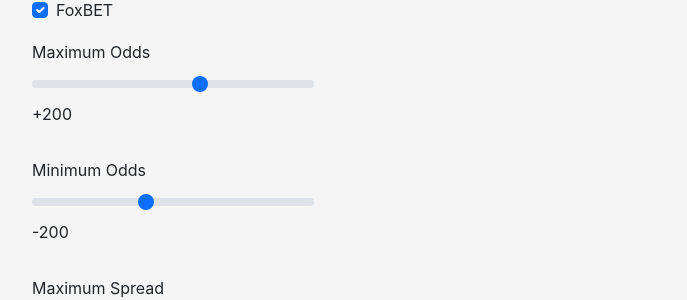
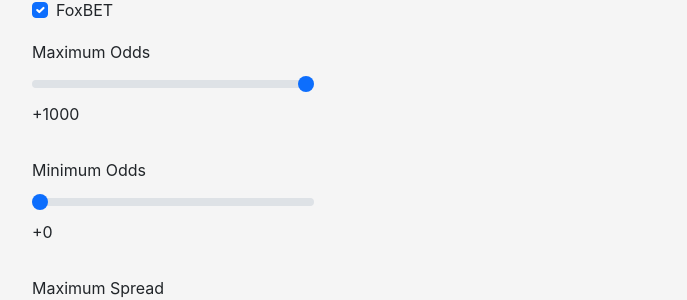
Before and after one commit to jbloxsome/odds-matcher, a React (Create React App) app in the folder frontend/: page / in a window 1280 px wide. Shown: the part 510-810 px from the top of the page, without its empty margins (8-695 px from the left). Built offline with nearby package versions, Linux system fonts and the light colour scheme; no server answers.

Commit message:
fixed filters

```diff
--- a/frontend/package.json
+++ b/frontend/package.json
@@ -8,6 +8,7 @@
     "@testing-library/user-event": "^13.2.1",
     "bootstrap": "^5.1.3",
     "env-cmd": "^10.1.0",
+    "lodash": "^4.17.21",
     "moment": "^2.29.3",
     "react": "^18.1.0",
     "react-bootstrap": "^2.3.1",
--- a/frontend/src/components/molecules/odds-filter/odds-filter.js
+++ b/frontend/src/components/molecules/odds-filter/odds-filter.js
@@ -9,15 +9,15 @@
             <Row style={{'marginTop': '1rem'}}>
                 <Col>
                     <Form.Label>Maximum Odds</Form.Label>
-                    <Form.Range onChange={(e) => setMaxOdds(e.target.value)} value={maxOdds} min={-1000} max={1000} />
+                    <Form.Range onChange={(e) => setMaxOdds(e.target.value)} value={maxOdds} min={0} max={1000} />
                     <p>+{maxOdds}</p>
                 </Col>
             </Row>
             <Row style={{'marginTop': '1rem'}}>
                 <Col>
                     <Form.Label>Minimum Odds</Form.Label>
-                    <Form.Range onChange={(e) => setMinOdds(e.target.value)} value={minOdds} min={-1000} max={1000} />
-                    <p>{minOdds}</p>
+                    <Form.Range onChange={(e) => setMinOdds(e.target.value)} value={minOdds} min={0} max={1000} />
+                    <p>+{minOdds}</p>
                 </Col>
             </Row>
             <Row style={{'marginTop': '1rem'}}>
--- a/frontend/src/components/organisms/opportunities-list.js
+++ b/frontend/src/components/organisms/opportunities-list.js
@@ -89,8 +89,8 @@
     const [opportunities, setOpportunities] = useState({ isLoading: true, items: [], error: null });
     const [selectedBookmakers, setSelectedBookmakers] = useState({ selected: [...bookmakers] });
     const [selectedMarkets, setSelectedMarkets] = useState({ selected: [...markets ]});
-    const [maxOdds, setMaxOdds] = useState(200);
-    const [minOdds, setMinOdds] = useState(-200)
+    const [maxOdds, setMaxOdds] = useState(1000);
+    const [minOdds, setMinOdds] = useState(0)
     const [maxSpread, setMaxSpread] = useState(20);
 
     useEffect(() => {
@@ -204,11 +204,13 @@
             return false;
         }
 
-        if (bet_one.value > maxOdds || bet_two.value > maxOdds) {
+        const biggest = Math.max(bet_one.value, bet_two.value)
+
+        if (biggest > maxOdds) {
             return false;
         }
 
-        if (bet_one.value * bet_one.sign < minOdds || bet_two.value * bet_two.sign < minOdds) {
+        if (biggest < minOdds) {
             return false;
         }
 
```
Also changed, not shown: 1 other file (tests, documents, lock files or other folders).
